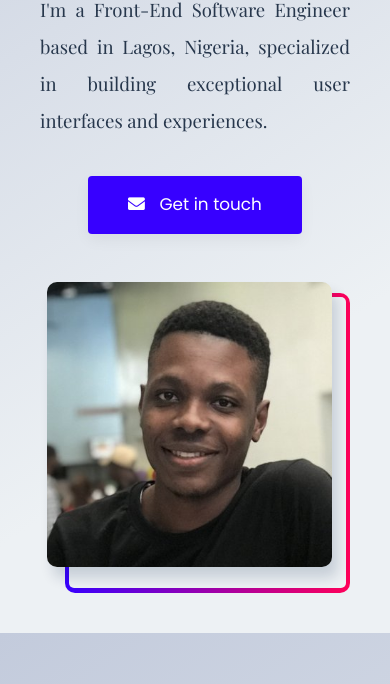
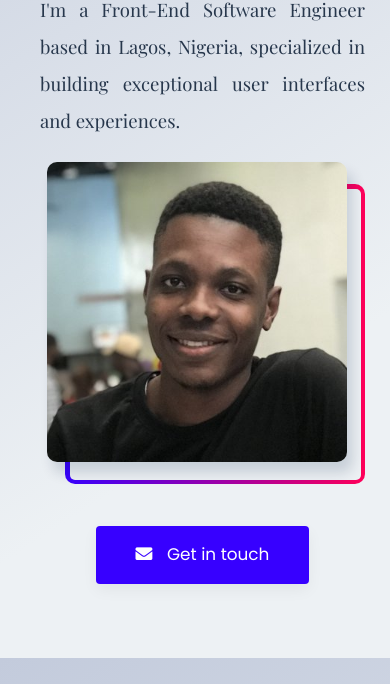
Before and after one commit to Chrismarcel/portfolio, a website: page index.html in a window 390 px wide. Shown: the part 416-1100 px from the top of the page. Drawn offline with nearby package versions, Linux system fonts and the light colour scheme; a web font is replaced by a local one.

Commit message:
improve responsivenes

```diff
--- a/assets/styles/app.css
+++ b/assets/styles/app.css
@@ -213,10 +213,9 @@ section:not(.latched)::before {
 }
 
 .hero-cta {
-  align-self: flex-start;
   position: relative;
   display: inline-block;
-  margin-top: 2vh;
+  margin-top: 5vh;
   margin-bottom: 4vh;
   align-self: center;
   font-size: 2vh;
@@ -280,6 +279,9 @@ section:not(.latched)::before {
 
 .hero__content--wrapper {
   margin-top: 10vh;
+  display: flex;
+  flex-direction: column;
+  flex-wrap: wrap;
 }
 
 .hero__content {
@@ -596,11 +598,11 @@ section:not(.latched)::before {
 
 /* Style for the contact section */
 .profile__image {
-  width: 100%;
+  max-width: 300px;
   box-shadow: 6px 11px 13px rgba(7, 33, 66, 0.16);
   border-radius: 10px;
   position: relative;
-  top: -18px;
+  top: -22px;
   left: -18px;
 }
 
@@ -845,7 +847,7 @@ section:not(.latched)::before {
 
   .hero__content--wrapper {
     margin-top: 180px;
-    display: flex;
+    flex-direction: row;
   }
 
   .hero__content {
@@ -951,6 +953,7 @@ section:not(.latched)::before {
   .profile__image {
     top: -25px;
     left: -22px;
+    max-width: 400px;
   }
 }
 
--- a/index.html
+++ b/index.html
@@ -93,10 +93,6 @@
           <p class="hero__text" data-aos="fade-right" data-aos-delay="2800" data-aos-duration="1500">
             I'm a Front-End Software Engineer based in Lagos, Nigeria, specialized in building exceptional user interfaces and experiences.
           </p>
-          <a data-aos="fade-right" data-aos-delay="2900" data-aos-duration="1000" href="#contact" class="btn btn--solid hero-cta">
-            <i class="fas fa-envelope"></i>
-            <span>Get in touch</span>
-          </a>
         </article>
         <figure class="profile__image-wrapper" data-aos="fade-up" data-aos-delay="2600" data-aos-duration="500">
           <img
@@ -108,6 +104,10 @@
             data-aos-duration="1000"
           />
         </figure>
+        <a data-aos="fade-right" data-aos-delay="2900" data-aos-duration="1000" href="#contact" class="btn btn--solid hero-cta">
+          <i class="fas fa-envelope"></i>
+          <span>Get in touch</span>
+        </a>
       </div>
     </main>
     <section id="profile" data-wrapper="true">
```
